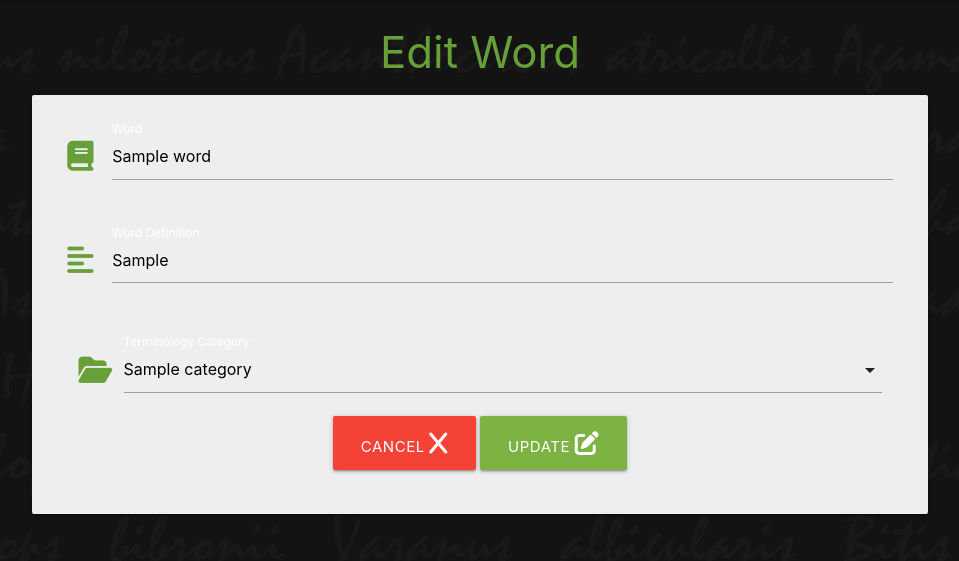
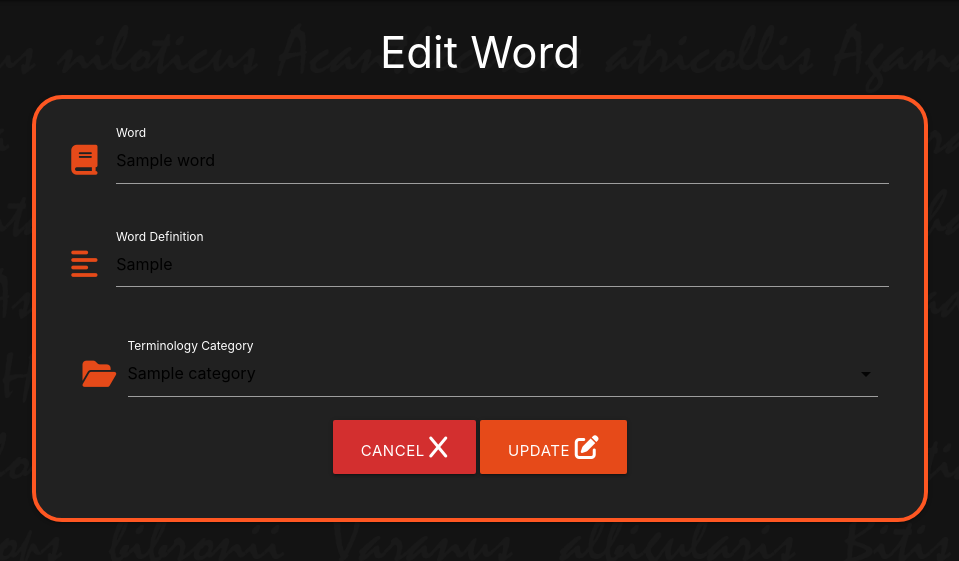
Before and after one commit to SpooshDoosh/MP3-ReptilianDictionary, a Flask app: template templates/edit_word.html in a window 1280 px wide. Shown: the part 64-625 px from the top of the page, without its empty margins (160-1119 px from the left). Run offline with Flask 2, Linux system fonts and the light colour scheme; the template is opened without the code that fills it: most values are stand-ins (such as "Sample title", 1, 10 or a date in 2020); some libraries are stand-ins or nearby versions.

Commit message:
Change button colour, capitalize inputs, change icons colour

```diff
--- a/templates/edit_word.html
+++ b/templates/edit_word.html
@@ -1,16 +1,16 @@
 {% extends "base.html" %}
 {% block content %}
 
-    <h3 class="light-green-text text-darken-2 center-align">
+    <h3 class="center-align">
         Edit Word
     </h3>
 
-    <div class="row card-panel grey lighten-3">
+    <div class="row card-panel rounded-edge">
         <form class="col s12" method="POST" action="{{ url_for('edit_word', word_id=word._id) }}">
             <!-- Word Input -->
             <div class="row">
                 <div class="input-field col s12">
-                    <i class="fas fa-book prefix light-green-text text-darken-2"></i>
+                    <i class="fas fa-book prefix deep-orange-text text-darken-2"></i>
                     <input id="word" name="word" type="text" value="{{ word.word }}"
                     class="validate" required>
                     <label for="word">Word</label>
@@ -20,10 +20,10 @@
             <!-- Word Definition Input -->
             <div class="row">
                 <div class="input-field col s12">
-                    <i class="fas fa-align-left prefix light-green-text text-darken-2"></i>
+                    <i class="fas fa-align-left prefix deep-orange-text text-darken-2"></i>
                     <textarea id="word_definition" name="word_definition" class="materialize-textarea validate"
                         required>
-                    {{- word.word_definition -}}
+                    {{- word.word_definition.capitalize() -}}
                     </textarea>
                     <label for="word_definition">Word Definition</label>
                 </div>
@@ -31,12 +31,12 @@
 
             <!-- Category Selection -->
             <div class="input-field col s12">
-                <i class="fas fa-folder-open prefix light-green-text text-darken-2"></i>
+                <i class="fas fa-folder-open prefix deep-orange-text text-darken-2"></i>
                 <select id="category_name" name="category_name" class="validate" required>
                     <option value="" disabled>Select appropriate category/categories</option>
                     {% for category in categories %}
                         {% if category.category_name == word.category_name %}
-                        <option value="{{ category.category_name }}" selected>{{ category.category_name }}</option>
+                        <option value="{{ category.category_name }}" selected>{{ category.category_name.capitalize() }}</option>
                         {% else %}
                         <option value="{{ category.category_name }}">{{ category.category_name }}</option>
                         {% endif %}
@@ -49,12 +49,12 @@
             <div class="row">
                 <div class="col s12 center-align">
 
-                    <a href="{{ url_for('profile', username=session['user']) }}" class="btn btn-large red waves-effect waves-light" type="submit">
+                    <a href="{{ url_for('profile', username=session['user']) }}" class="btn btn-large waves-effect waves-light red darken-2" type="submit">
                         Cancel
                         <i class="fas fa-x"></i>
                     </a>
 
-                    <button class="btn btn-large light-green darken-1 waves-effect waves-light" type="submit">
+                    <button class="btn btn-large waves-effect waves-light deep-orange darken-2" type="submit">
                         Update
                         <i class="fas fa-pen-to-square"></i>
                     </button>
```
